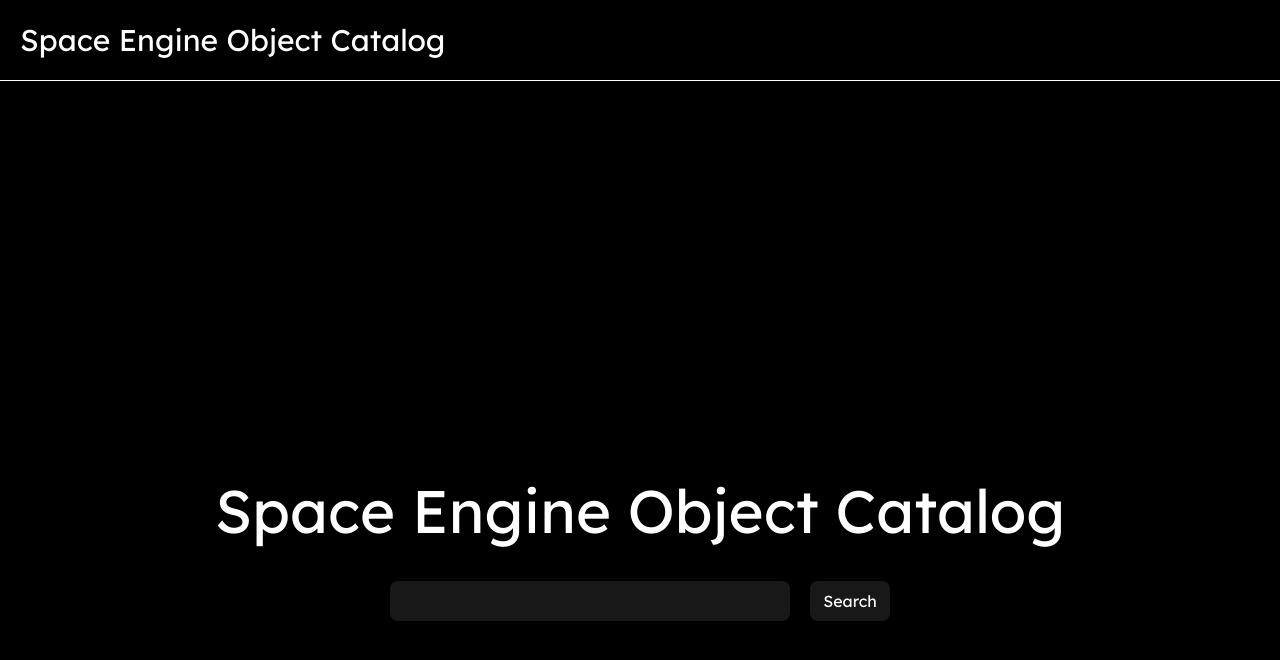
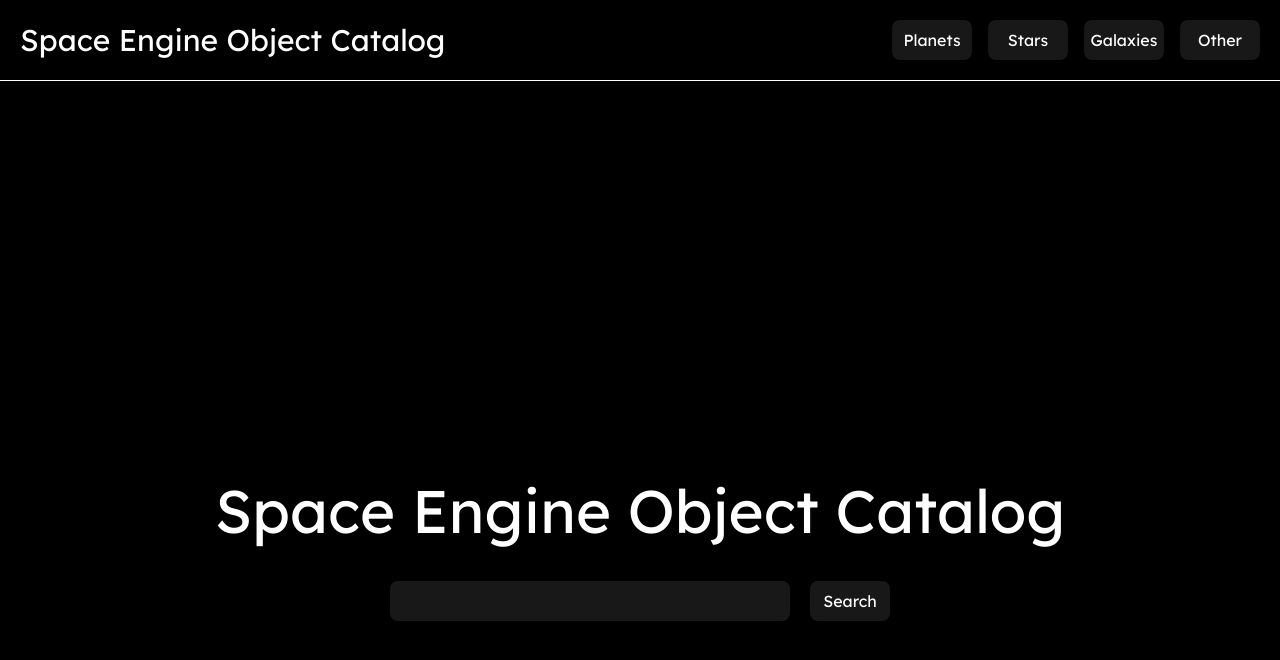
Before and after one commit to space-engine-object-catalog/space-engine-object-catalog, a Next.js app: page / in a window 1280 px wide. Shown: the top 660 px of the page. Built offline with nearby package versions, Linux system fonts and the light colour scheme.

Commit message:
Added buttons to the top bar
I'm just making the design of everything before I make functionality

```diff
--- a/src/app/globals.css
+++ b/src/app/globals.css
@@ -31,5 +31,13 @@ button {
 }
 
 .header {
-  @apply w-screen h-20 flex flex-col justify-center relative;
+  @apply w-screen h-20 flex flex-row items-center justify-between px-5;
 }
+
+.header-buttons {
+  @apply flex gap-4;
+}
+
+.header-buttons button {
+  @apply w-20 h-10;
+}
--- a/src/app/layout.tsx
+++ b/src/app/layout.tsx
@@ -20,7 +20,13 @@ export default function RootLayout({
     <html lang="en">
       <body className={lexend.className}>
         <div className="header">
-          <h1 className="text-3xl ml-5 cursor-pointer">Space Engine Object Catalog</h1>
+          <h1 className="text-3xl cursor-pointer">Space Engine Object Catalog</h1>
+          <div className="header-buttons">
+            <button>Planets</button>
+            <button>Stars</button>
+            <button>Galaxies</button>
+            <button>Other</button>
+          </div>
         </div>
         <div className="h-[1px] bg-white"></div>
         {children}
```
